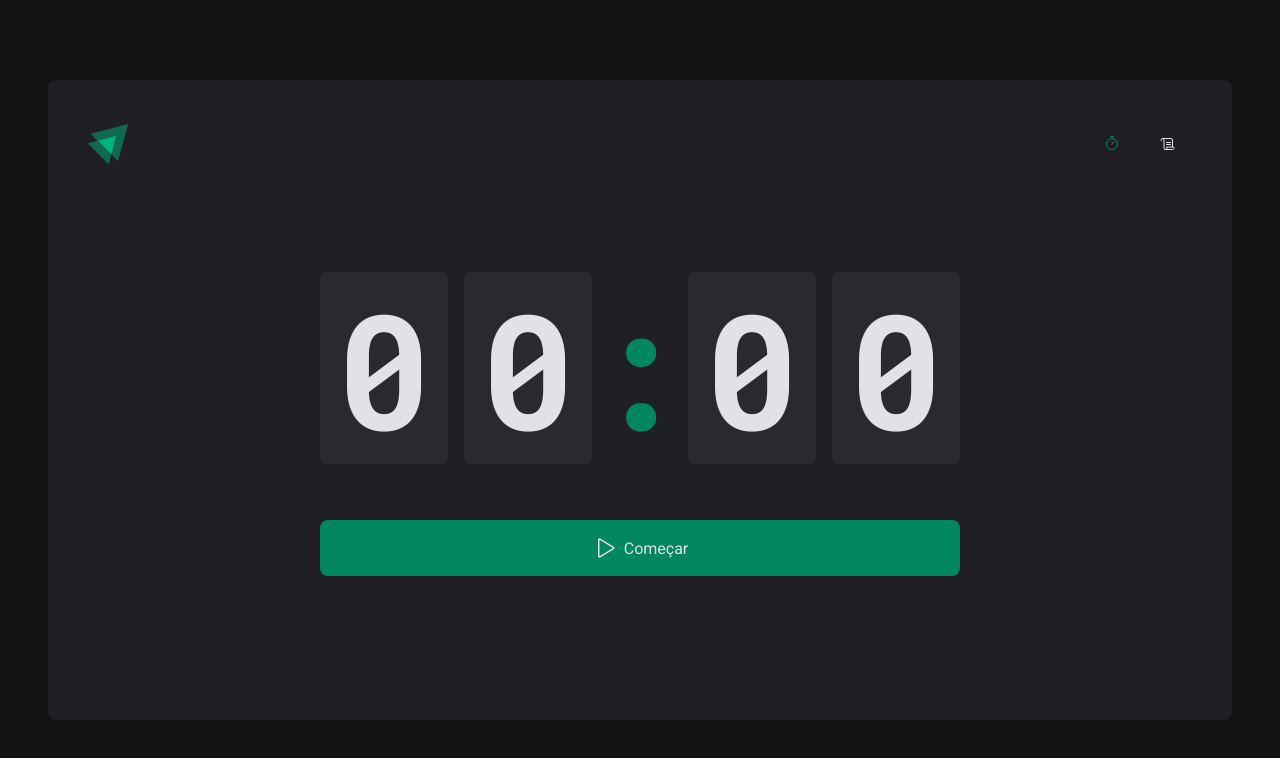
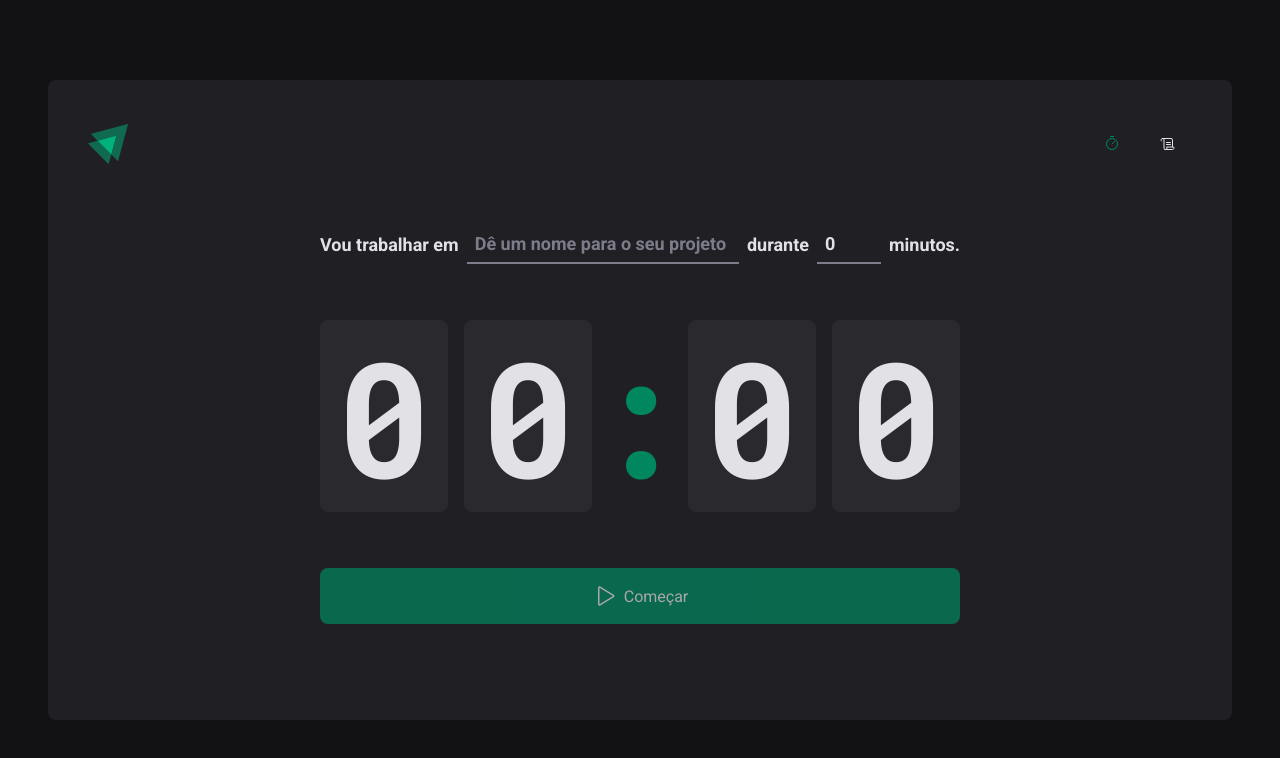
Before and after one commit to nathallye/ignite-timer, a React (Vite) app: page / in a window 1280 px wide. Shown: the top 758 px of the page. Built offline with nearby package versions, Linux system fonts and the light colour scheme.

Commit message:
Converting newcycleform to context

```diff
--- a/src/pages/Home/Home.tsx
+++ b/src/pages/Home/Home.tsx
@@ -1,5 +1,8 @@
-import { createContext, useEffect, useState } from "react";
+import { createContext, useState } from "react";
+import { FormProvider, useForm } from "react-hook-form";
 import { HandPalm, Play } from "phosphor-react";
+import { zodResolver } from "@hookform/resolvers/zod";
+import * as zod from "zod";
 
 import { NewCycleForm } from "./components/NewCycleForm";
 import { Countdown } from "./components/Countdown";
@@ -29,10 +32,30 @@ interface CyclesContextType {
 
 export const CyclesContext = createContext({} as CyclesContextType);
 
+const newCycleFormValidationSchema = zod.object({
+  task: zod.string().min(1, "Informe a tarefa"),
+  minutesAmount: zod
+    .number()
+    .min(5, "O ciclo precisa ser de no mínimo 5 minutos.")
+    .max(60, "O ciclo precisa ser de no máximo 60 minutos."),
+});
+
+type NewCycleFormData = zod.infer<typeof newCycleFormValidationSchema>;
+
 export const Home = () => {
   const [cycles, setCycles] = useState<Cycle[]>([]);
   const [activeCycleId, setActiveCycleId] = useState<string | null>(null);
   const [amountSecondsPassed, setAmountSecondsPassed] = useState(0);
+
+  const newCycleForm = useForm<NewCycleFormData>({
+    resolver: zodResolver(newCycleFormValidationSchema),
+    defaultValues: {
+      task: "",
+      minutesAmount: 0,
+    },
+  });
+
+  const { handleSubmit, watch, reset } = newCycleForm; // a função useForm retorna um objeto(que foi armazenada em newCycleForm), e podemos pegar o que iremos usar(e armazenar em constantes) com o object destructuring
 
   const activeCycle = cycles.find((cycle) => cycle.id === activeCycleId);
 
@@ -52,24 +75,24 @@ export const Home = () => {
     );
   }
 
-  // const createNewCycleHandler = (data: NewCycleFormData) => {
-  //   const id = String(new Date().getTime());
+  const createNewCycleHandler = (data: NewCycleFormData) => {
+    const id = String(new Date().getTime());
 
-  //   const newCycle: Cycle = {
-  //     id: id,
-  //     task: data.task,
-  //     minutesAmount: data.minutesAmount,
-  //     startDate: new Date(),
-  //   };
+    const newCycle: Cycle = {
+      id: id,
+      task: data.task,
+      minutesAmount: data.minutesAmount,
+      startDate: new Date(),
+    };
 
-  //   // toda vez qua alteramos o estado e esse estado depende da sua versão anterior(antes de alterar),
-  //   // é mais seguro setarmos o valor de estado em formato de função, onde pegamos o estado atual(state), copiamos e por fim adicionamos a nova informação
-  //   setCycles((state) => [...state, newCycle]);
-  //   setActiveCycleId(id); // setamos o id do ciclo atual no estado activeCycleId
-  //   setAmountSecondsPassed(0); // zeramos o contador de quantos segundos já se passaram
+    // toda vez qua alteramos o estado e esse estado depende da sua versão anterior(antes de alterar),
+    // é mais seguro setarmos o valor de estado em formato de função, onde pegamos o estado atual(state), copiamos e por fim adicionamos a nova informação
+    setCycles((state) => [...state, newCycle]);
+    setActiveCycleId(id); // setamos o id do ciclo atual no estado activeCycleId
+    setAmountSecondsPassed(0); // zeramos o contador de quantos segundos já se passaram
 
-  //   reset();
-  // };
+    reset();
+  };
 
   const interruptCycleHandler = () => {
     setCycles( // ao interromper um ciclo, será chamada a função que altera o estado dos ciclos(setCycles)
@@ -84,19 +107,26 @@ export const Home = () => {
     setActiveCycleId(null); // por fim, muda o estado da variável que armazena o id do ciclo ativo para null
   };
 
-  // const task = watch("task"); // watch fica observando as alteções em task
-  // const isSubmitDisable = !task; // variável auxiliar para armazer um valor booleano, se task existe(não é null)
+  const task = watch("task"); // watch fica observando as alteções em task
+  const isSubmitDisable = !task; // variável auxiliar para armazer um valor booleano, se task existe(não é null)
 
   return (
     <HomeContainer>
-      <form /*onSubmit={handleSubmit(createNewCycleHandler)}*/>
-        <CyclesContext.Provider value={{
+      <form onSubmit={handleSubmit(createNewCycleHandler)}>
+        <CyclesContext.Provider
+          value={{
             activeCycle,
             activeCycleId,
             markCurrentCycleAsFinished,
             amountSecondsPassed,
-            setAmountSecondsPassedHandler }}>
-          {/* <NewCycleForm /> */}
+            setAmountSecondsPassedHandler
+          }}
+        >
+
+          <FormProvider {...newCycleForm}>
+            <NewCycleForm />
+          </FormProvider>
+
           <Countdown />
         </CyclesContext.Provider>
 
@@ -106,7 +136,7 @@ export const Home = () => {
             Interromper
           </StopCountdownButton>
         ) : (
-          <StartCountdownButton /*disabled={isSubmitDisable}*/ type="submit">
+          <StartCountdownButton disabled={isSubmitDisable} type="submit">
             <Play size={24} />
             Começar
           </StartCountdownButton>
--- a/src/pages/Home/components/NewCycleForm/NewCycleForm.tsx
+++ b/src/pages/Home/components/NewCycleForm/NewCycleForm.tsx
@@ -1,27 +1,13 @@
-import { useForm } from "react-hook-form";
-import { zodResolver } from "@hookform/resolvers/zod";
-import * as zod from "zod";
+import { useContext } from "react";
+import { useFormContext } from "react-hook-form";
+
+import { CyclesContext } from "../../Home";
 
 import { FormContainer, MinutesAmountInput, TaskInput } from "./styles";
 
-const newCycleFormValidationSchema = zod.object({
-  task: zod.string().min(1, "Informe a tarefa"),
-  minutesAmount: zod
-    .number()
-    .min(5, "O ciclo precisa ser de no mínimo 5 minutos.")
-    .max(60, "O ciclo precisa ser de no máximo 60 minutos."),
-});
-
-type NewCycleFormData = zod.infer<typeof newCycleFormValidationSchema>;
-
 export const NewCycleForm = () => {
-  const { register, handleSubmit, watch, reset } = useForm<NewCycleFormData>({
-    resolver: zodResolver(newCycleFormValidationSchema),
-    defaultValues: {
-      task: "",
-      minutesAmount: 0,
-    },
-  }); // a função useForm retorna um objeto, e podemos pegar o que iremos usar(e armazenar em constantes) com o object destructuring
+  const { activeCycle } = useContext(CyclesContext);
+  const { register } = useFormContext();
 
   return (
     <FormContainer>
@@ -32,14 +18,15 @@ export const NewCycleForm = () => {
         placeholder="Dê um nome para o seu projeto"
         disabled={!!activeCycle}
         {...register("task")}
-      />
-      {/*O operador spreed pega todas as informações que o register possui e passa para o TaskInput*/}
+      />{/*O operador spreed pega todas as informações que o register possui e passa para o TaskInput*/}
+
       <datalist id="task-suggestions">
         {/* lista de opções para o input*/}
         <option value="Trabalhar" />
         <option value="Assistir aulas de inglês" />
         <option value="Assistir aulas de react" />
       </datalist>
+
       <label htmlFor="minutesAmount">durante</label>
       <MinutesAmountInput
         type="number"
@@ -50,8 +37,8 @@ export const NewCycleForm = () => {
         max={60}
         disabled={!!activeCycle}
         {...register("minutesAmount", { valueAsNumber: true })}
-      />
-      {/*O operador spreed pega todas as informações que o register possui e passa para o MinutesAmountInput*/}
+      />{/*O operador spreed pega todas as informações que o register possui e passa para o MinutesAmountInput*/}
+
       <span>minutos.</span>
     </FormContainer>
   );
```
